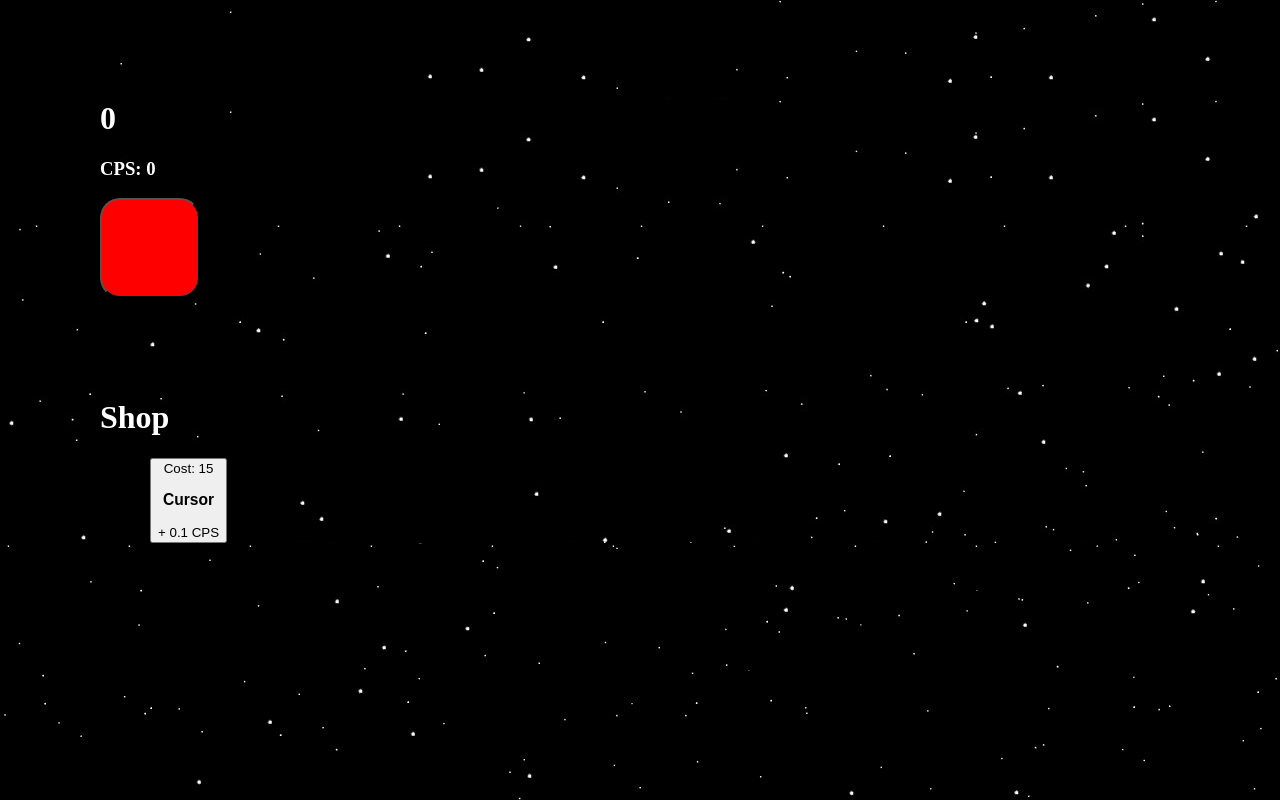
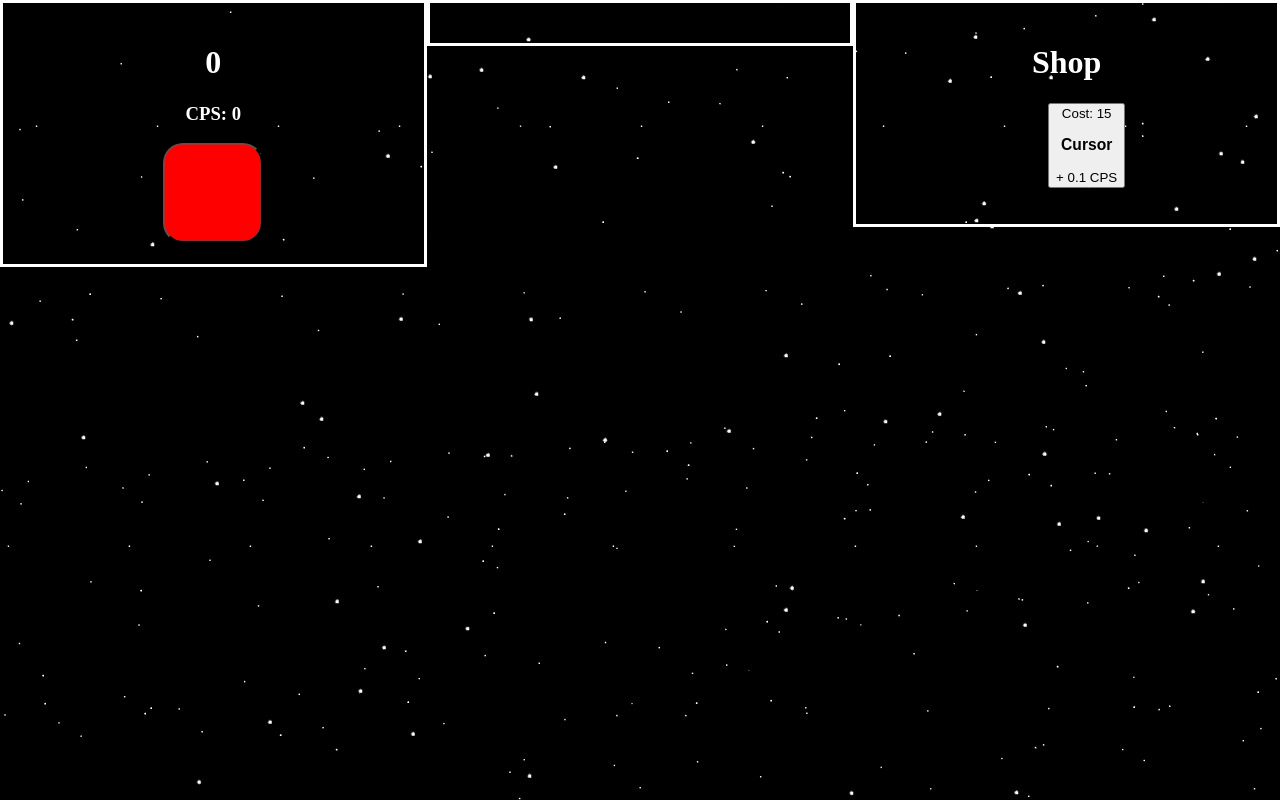
Before and after one commit to LewieJ08/idle-galactic-miner, a plain HTML site: page index.html in a window 1280 px wide. Drawn offline with Linux system fonts and the light colour scheme.

Commit message:
feat: split page into three with temp borders

```diff
--- a/style.css
+++ b/style.css
@@ -14,14 +14,21 @@ li {
     display: inline;
 }
 
-.buttonContainer {
-    text-align: left;
-    margin: 100px;
-    max-width: fit-content;
+.gameContainer {
+    display: flex;
+    justify-content: space-between;
+    align-items: flex-start;
+    width: 100%;
+    height: 100vh;
 }
 
-.shopContainer {
-    margin: 100px;
+.buttonContainer, .middleContainer, .shopContainer {
+    flex: 1;
+    padding: 20px;
+    box-sizing: border-box;
+    text-align: center;
+    border: solid;
+    border-color: white;
 }
 
 .button {
```
